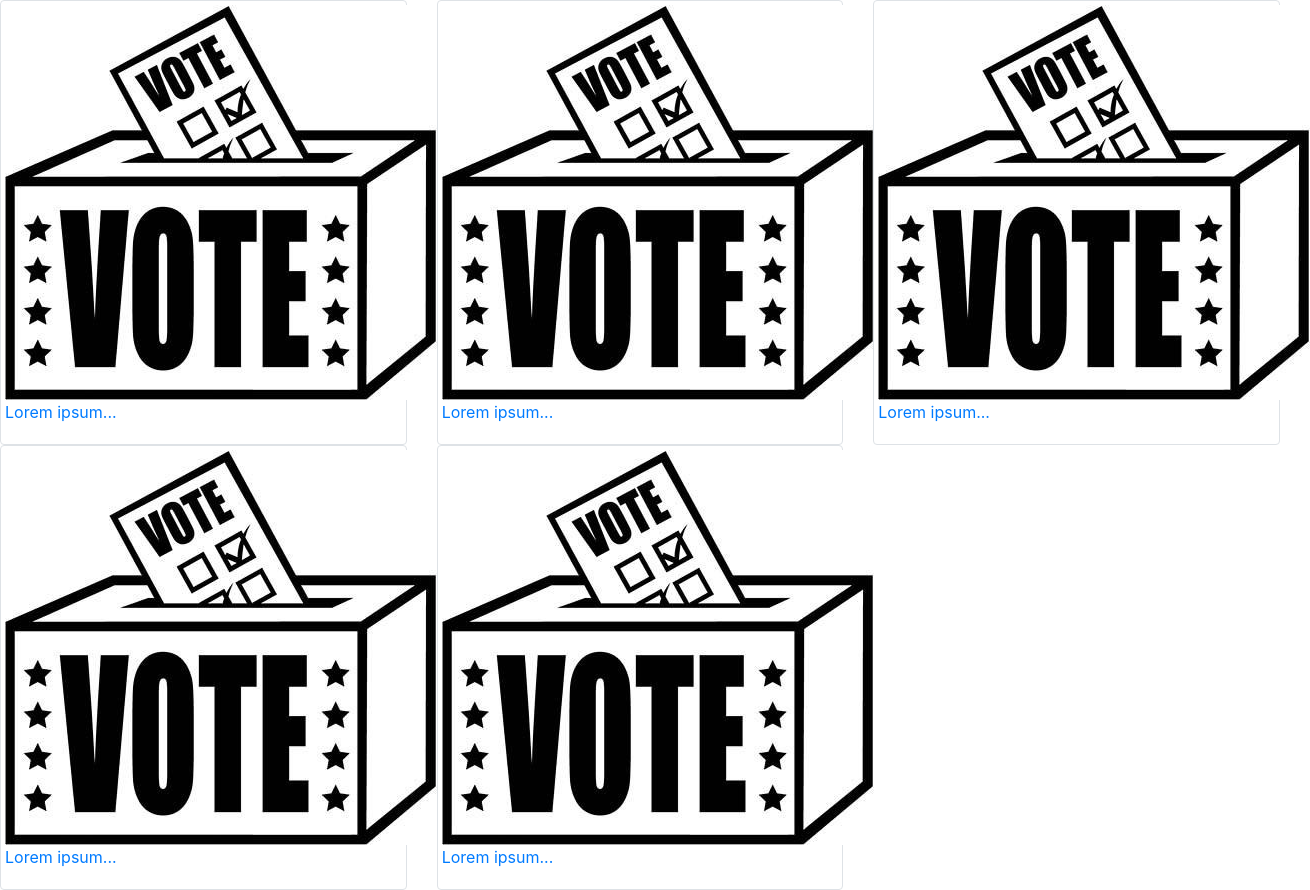
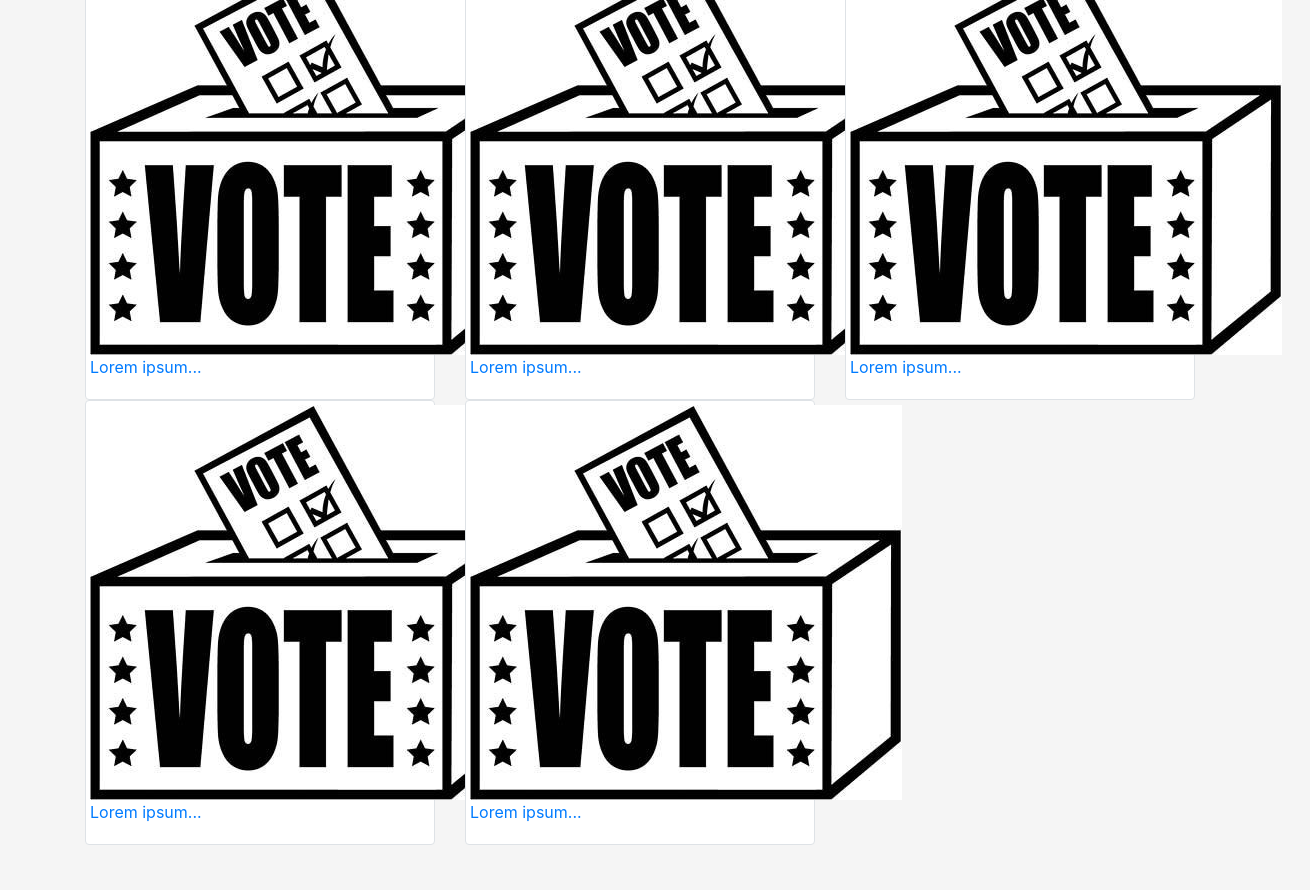
Before and after one commit to TheRogueNinja/VoterProject, a plain HTML site: page categories.html in a window 1280 px wide. Shown: the whole page, 1310 px wide, since content can reach past the window. After the commit the page ends 845 px from the top, so only its background shows below. Drawn offline with nearby package versions, Linux system fonts and the light colour scheme.

Commit message:
Added changes

```diff
--- a/categories.html
+++ b/categories.html
@@ -3,8 +3,10 @@
 <head>
 	<title>Pick Your Poison</title>
 	<link rel="stylesheet" href="https://stackpath.bootstrapcdn.com/bootstrap/4.2.1/css/bootstrap.min.css" integrity="sha384-GJzZqFGwb1QTTN6wy59ffF1BuGJpLSa9DkKMp0DgiMDm4iYMj70gZWKYbI706tWS" crossorigin="anonymous">
+	<link rel="stylesheet" type="text/css" href="style.css">
 </head>
 <body>
+	<div class="container">
 		<div class="row">
 			<div class="col-md-4">
 				<div class="img-thumbnail img-responsive">
@@ -57,5 +59,6 @@
 				</div>
 			</div>
 		</div>
+	</div>
 </body>
 </html>
```
Lines whose indentation alone changed are shown as unchanged.
